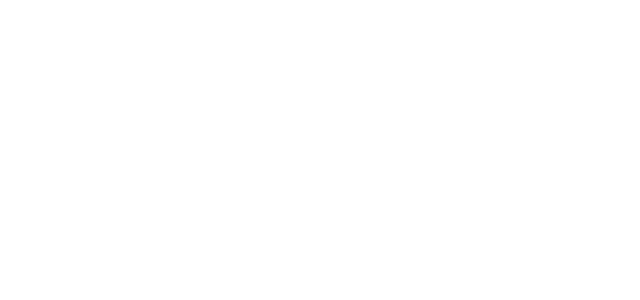
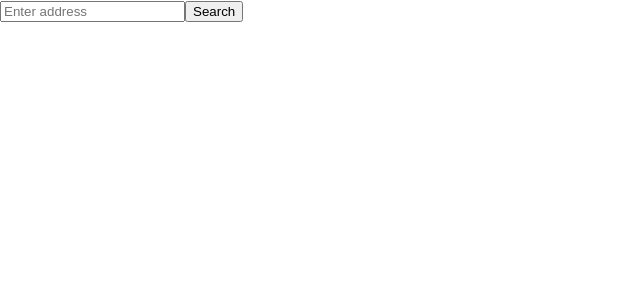
Before and after one commit to Tanaka878/Front-End, a React (Create React App) app: page /AdressSearch in a window 1280 px wide. Before the commit this address had no page. Shown: the top 300 px of the page, without its empty margins (0-640 px from the left). Built offline with nearby package versions, Linux system fonts and the light colour scheme.

Commit message:
Maps functionality

```diff
--- a/src/App.js
+++ b/src/App.js
@@ -14,6 +14,8 @@ import ResetPassword from './OptionsRouting/ResetPassword'
 import ChangePassword from './OptionsRouting/ChangePassword';
 import TransactionHistory from './OptionsRouting/TransactionHistory';
 import ATMMap from './OptionsRouting/ATMMap';
+import Maps from './OptionsRouting/Maps';
+import AddressSearch from './OptionsRouting/AdressSearch';
 
 function App() {
 
@@ -106,6 +108,14 @@ function App() {
                     }
                         />
 
+        <Route exact path='/Maps' element={<Maps />
+                    }
+                        />
+
+        <Route exact path='/AdressSearch' element={<AddressSearch />
+                            }
+                                />
+
 
 
 
--- a/src/LoginPage/OptionLinkPage.js
+++ b/src/LoginPage/OptionLinkPage.js
@@ -38,7 +38,7 @@ const OptionLinkPage = (props) => {
         } else if(itemId ===7){
             navigate('/ChangePassword');
         }else if(itemId){
-            navigate("/ATM Finder");
+            navigate("/Maps");
 
 
         }
--- /dev/null
+++ b/src/OptionsRouting/AdressSearch.js
@@ -0,0 +1,30 @@
+import React, { useState } from 'react';
+import axios from 'axios';
+
+const AddressSearch = ({ onATMFound }) => {
+  const [address, setAddress] = useState('');
+
+  const handleSearch = () => {
+    axios
+      .get(`/api/atm/geocode?address=${address}`)
+      .then((response) => {
+        const location = JSON.parse(response.data).results[0].geometry.location;
+        onATMFound(location);
+      })
+      .catch((error) => console.error(error));
+  };
+
+  return (
+    <div>
+      <input
+        type="text"
+        value={address}
+        onChange={(e) => setAddress(e.target.value)}
+        placeholder="Enter address"
+      />
+      <button onClick={handleSearch}>Search</button>
+    </div>
+  );
+};
+
+export default AddressSearch;
--- /dev/null
+++ b/src/OptionsRouting/Maps.js
@@ -0,0 +1,21 @@
+import React, { useState } from 'react';
+import AddressSearch from './AdressSearch';
+import ATMMap from './ATMMap';
+
+const Maps = () => {
+  const [atmLocation, setAtmLocation] = useState(null);
+
+  const handleATMFound = (location) => {
+    setAtmLocation(location);
+  };
+
+  return (
+    <div>
+      <h1>ATM Location Finder</h1>
+      <AddressSearch onATMFound={handleATMFound} />
+      <ATMMap initialLocation={atmLocation} />
+    </div>
+  );
+};
+
+export default Maps;
```
